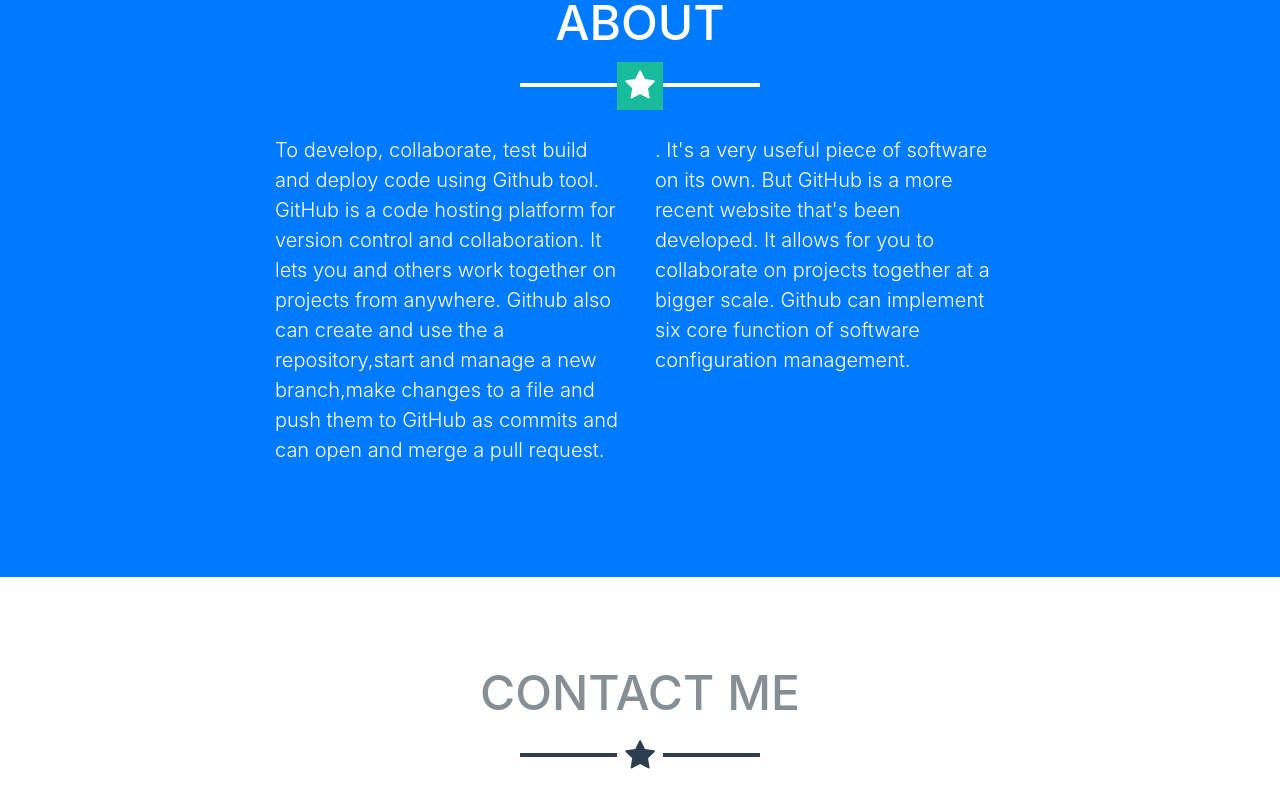
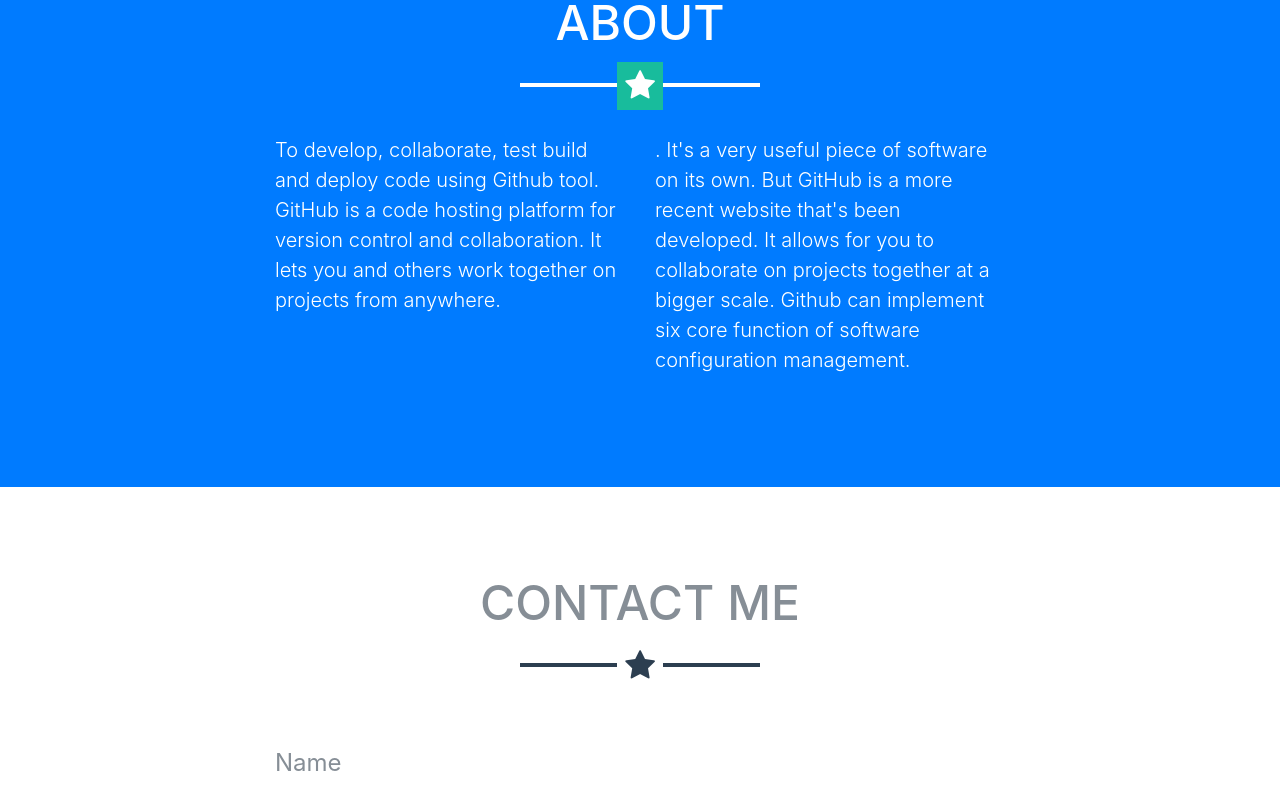
Before and after one commit to razanalia/mini_project, a website with bundled scripts: page index.html in a window 1280 px wide. Shown: the part 1808-2610 px from the top of the page. Built offline with nearby package versions, Linux system fonts and the light colour scheme.

Commit message:
Update index.html

```diff
--- a/index.html
+++ b/index.html
@@ -157,7 +157,7 @@
         <hr class="star-light mb-5">
         <div class="row">
           <div class="col-lg-4 ml-auto">
-            <p class="lead">To develop, collaborate, test build and deploy code using Github tool. GitHub is a code hosting platform for version control and collaboration. It lets you and others work together on projects from anywhere. Github also can create and use the a repository,start and manage a new branch,make changes to a file and push them to GitHub as commits and can open and merge a pull request.</p>
+            <p class="lead">To develop, collaborate, test build and deploy code using Github tool. GitHub is a code hosting platform for version control and collaboration. It lets you and others work together on projects from anywhere.</p>
           </div>
           <div class="col-lg-4 mr-auto">
             <p class="lead">. It's a very useful piece of software on its own. But GitHub is a more recent website that's been developed. It allows for you to collaborate on projects together at a bigger scale. Github can implement six core function of software configuration management.</p>
@@ -223,9 +223,6 @@
             <h4 class="text-uppercase mb-4">Location</h4>
             <p class="lead mb-0">Gambang Campus
               <br>Universiti Malaysia Pahang</p>
-              <br>Lebuhraya Tun Razak</p>
-              <br>26300 Gambang, Kuantan</p>
-              <br>Pahang Darul Makmu</p>
           </div>
           <div class="col-md-4 mb-5 mb-lg-0">
             <h4 class="text-uppercase mb-4">Around the Web</h4>
```
